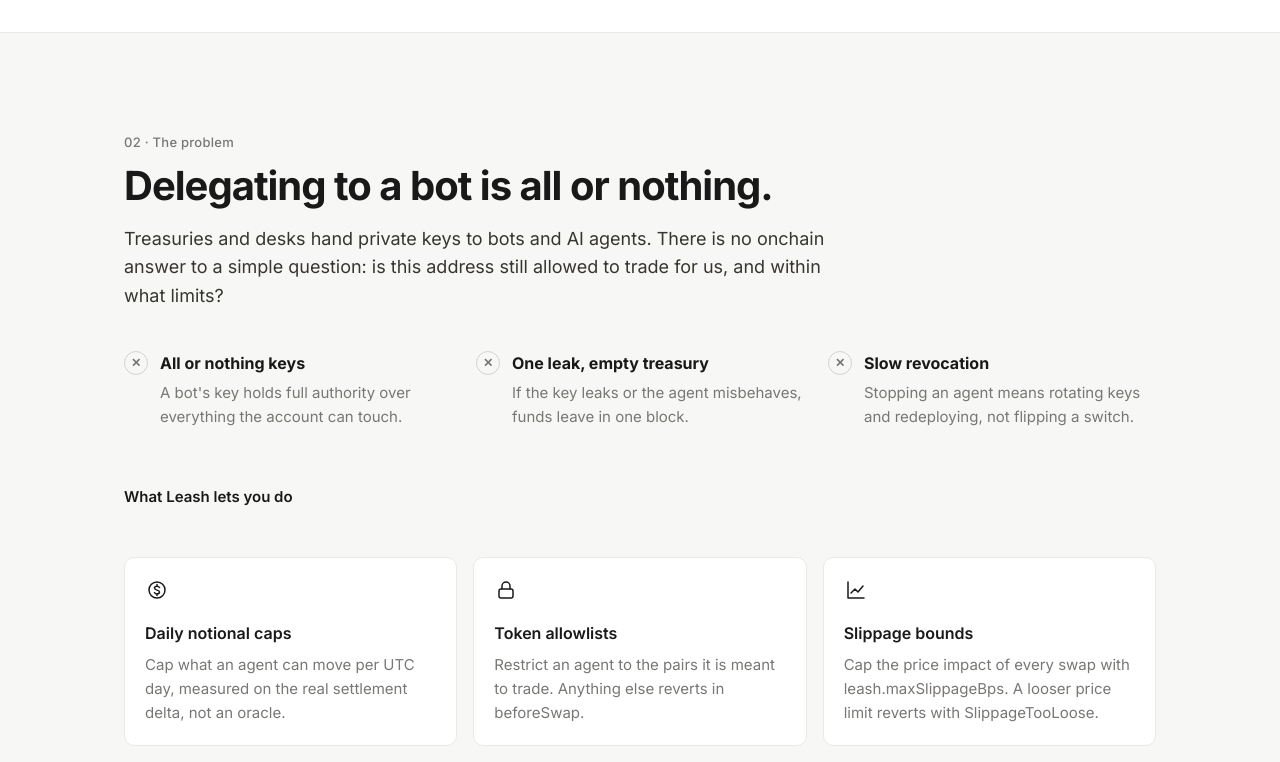
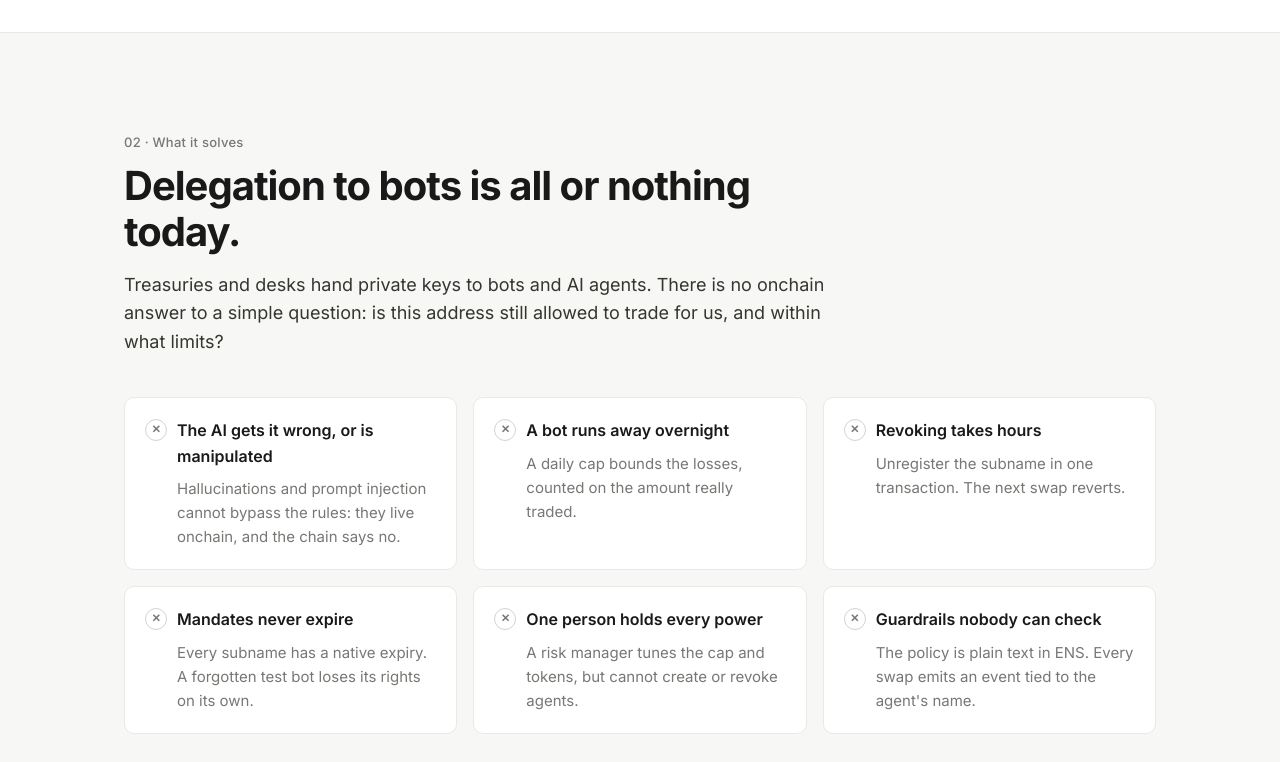
Before and after one commit to akugone/leash-tokyo, a React (Vite) app in the folder dashboard/: page / in a window 1280 px wide. Shown: the part 1780-2542 px from the top of the page. Built offline with nearby package versions, Linux system fonts and the light colour scheme.

Commit message:
feat(landing): what it solves, six risks of handing funds to an agent and the answer to each; menu without Hook

```diff
--- a/dashboard/src/landing/Landing.tsx
+++ b/dashboard/src/landing/Landing.tsx
@@ -75,9 +75,9 @@ function Nav() {
         </a>
         <nav className="lp-links" aria-label="Sections">
           <a href="#what">What</a>
+          <a href="#solves">What it solves</a>
           <a href="#use-cases">Use cases</a>
           <a href="#how">How it works</a>
-          <a href="#hook">Hook</a>
           <a href="#start">Get started</a>
           <a href="#market">Market</a>
         </nav>
@@ -219,10 +219,13 @@ function WhatAndWho() {
 }
 
 function Problems() {
-  const problems = [
-    { t: "All or nothing keys", d: "A bot's key holds full authority over everything the account can touch." },
-    { t: "One leak, empty treasury", d: "If the key leaks or the agent misbehaves, funds leave in one block." },
-    { t: "Slow revocation", d: "Stopping an agent means rotating keys and redeploying, not flipping a switch." },
+  const solves = [
+    { t: "The AI gets it wrong, or is manipulated", d: "Hallucinations and prompt injection cannot bypass the rules: they live onchain, and the chain says no." },
+    { t: "A bot runs away overnight", d: "A daily cap bounds the losses, counted on the amount really traded." },
+    { t: "Revoking takes hours", d: "Unregister the subname in one transaction. The next swap reverts." },
+    { t: "Mandates never expire", d: "Every subname has a native expiry. A forgotten test bot loses its rights on its own." },
+    { t: "One person holds every power", d: "A risk manager tunes the cap and tokens, but cannot create or revoke agents." },
+    { t: "Guardrails nobody can check", d: "The policy is plain text in ENS. Every swap emits an event tied to the agent's name." },
   ];
   const cases: { icon: IconName; title: string; body: string }[] = [
     { icon: "coin", title: "Daily notional caps", body: "Cap what an agent can move per UTC day, measured on the real settlement delta, not an oracle." },
@@ -237,23 +240,23 @@ function Problems() {
   return (
     <section className="lp-section lp-alt">
       <div className="lp-wrap">
-        <SectionHead id="use-cases" eyebrow="02 · The problem" title="Delegating to a bot is all or nothing.">
+        <SectionHead id="solves" eyebrow="02 · What it solves" title="Delegation to bots is all or nothing today.">
           Treasuries and desks hand private keys to bots and AI agents. There is no onchain answer
           to a simple question: is this address still allowed to trade for us, and within what
           limits?
         </SectionHead>
-        <div className="lp-problems">
-          {problems.map((p) => (
-            <div key={p.t}>
-              <span className="lp-ko">✕</span>
-              <div>
-                <b>{p.t}</b>
-                <p>{p.d}</p>
-              </div>
-            </div>
+        <div className="lp-grid lp-grid-3">
+          {solves.map((p) => (
+            <article className="lp-card lp-solve" key={p.t}>
+              <h4>
+                <span className="lp-solve-mark" aria-hidden="true">✕</span>
+                {p.t}
+              </h4>
+              <p>{p.d}</p>
+            </article>
           ))}
         </div>
-        <h3 className="lp-h3">What Leash lets you do</h3>
+        <h3 className="lp-h3" id="use-cases">What Leash lets you do</h3>
         <div className="lp-grid lp-grid-3">
           {cases.map((c) => (
             <article className="lp-card" key={c.title}>
--- a/dashboard/src/landing/landing.css
+++ b/dashboard/src/landing/landing.css
@@ -560,32 +560,30 @@ code {
 }
 
 /* Problems */
-.lp-problems {
-  display: grid;
-  grid-template-columns: repeat(3, 1fr);
-  gap: 24px;
+/* What it solves: the risk in the title, Leash's answer below it */
+.lp-solve h4 {
+  display: flex;
+  align-items: flex-start;
+  gap: 10px;
+  margin-bottom: 8px;
 }
 
-.lp-problems > div {
-  display: flex;
-  gap: 12px;
-}
-
-.lp-problems .lp-ko {
+.lp-solve-mark {
   flex: none;
   display: grid;
   place-items: center;
-  width: 24px;
-  height: 24px;
+  width: 22px;
+  height: 22px;
+  margin-top: 1px;
   border-radius: 50%;
   border: 1px solid var(--lp-line-strong);
-  font-size: 12px;
+  color: var(--lp-muted);
+  font-size: 11px;
+  font-weight: 600;
 }
 
-.lp-problems p {
-  margin: 4px 0 0;
-  font-size: 15px;
-  color: var(--lp-muted);
+.lp-solve p {
+  padding-left: 32px;
 }
 
 /* Steps */
@@ -782,7 +780,6 @@ code {
     margin-left: auto;
   }
   .lp-grid-3,
-  .lp-problems,
   .lp-split {
     grid-template-columns: 1fr;
   }
```
